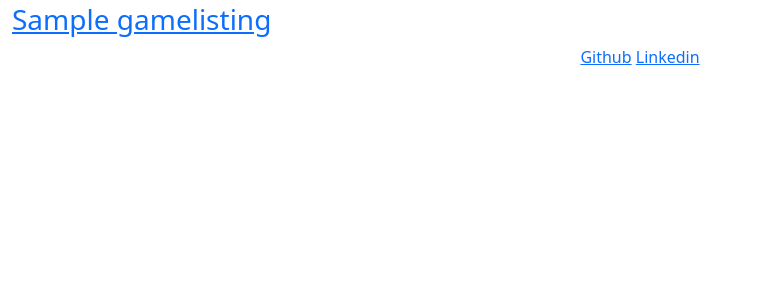
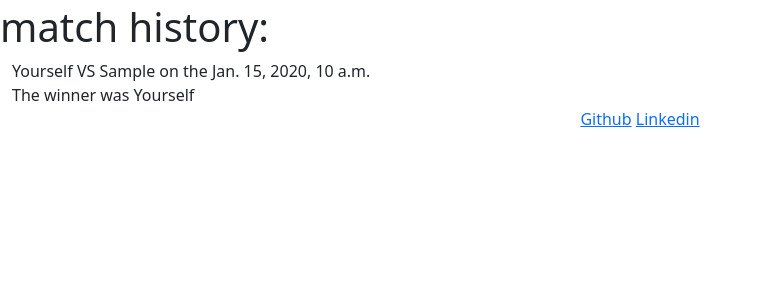
Before and after one commit to DanielFavell/board-vanguard, a Django app: page /1/match_history/ in a window 1280 px wide. Shown: the part 53-356 px from the top of the page, without its empty margins (0-760 px from the left). Run offline with Django 4.2, Linux system fonts and the light colour scheme; tables that the repository leaves empty hold one stand-in row (values such as "Sample post"); some libraries are stand-ins or nearby versions.

Commit message:
paths fixed

```diff
--- a/boardvanguard/settings.py
+++ b/boardvanguard/settings.py
@@ -31,7 +31,7 @@
 SECRET_KEY = os.environ.get('SECRET_KEY')
 
 # SECURITY WARNING: don't run with debug turned on in production!
-DEBUG = True
+DEBUG = False
 
 ALLOWED_HOSTS = ["8000-danielfavel-boardvangua-wxqjmtki5m8.ws-eu110.gitpod.io",".herokuapp.com"]
 
--- a/games/templates/games/game_detail.html
+++ b/games/templates/games/game_detail.html
@@ -4,9 +4,9 @@
 
 <h1>{{ game.game_name }}</h1>
 <p>
-    {{ game.description }}
+    {{ game.description | safe }}
 </p>
 
-<a href="{url 'match_history' game.game_name}">Match History</a>
+<a href="{% url 'match_history' game.slug %}">Match History</a>
 
 {% endblock content %}
--- a/games/templates/games/gamelisting_list.html
+++ b/games/templates/games/gamelisting_list.html
@@ -6,7 +6,7 @@
 {% for game in gamelisting_list %}
 <div class="container-fluid">
     <div class="row">
-        <a href="{% url 'match_history' game.slug %}"> <h3>{{ game.game_name }}</h3> </a>
+        <a href="{% url 'game_detail' game.slug %}"> <h3>{{ game.game_name }}</h3> </a>
     </div>
 </div>
 {% endfor %}
--- a/games/templates/games/match_history.html
+++ b/games/templates/games/matchlisting_list.html
@@ -2,13 +2,15 @@
 
 {% block content %}
 
-
-{% for match in match_history %}
+<h1>match history:</h1>
+{% for match in matchlisting_list %}
 <div class="container-fluid">
     <div class="row">
         <span>Yourself VS {{ match.opponent }} on the {{ match.time_created }}</span>
         <br>
-        <span>The winner was {{ match.winner }}</span>
+
+        <span>The winner was {% if match.winner == 0 %} Yourself {% else %} {{ match.opponent }} {% endif %}</span>
+
     </div>
 </div>
 {% endfor %}
--- a/games/urls.py
+++ b/games/urls.py
@@ -6,6 +6,6 @@
     path("new_match/", views.new_match, name="add_new_match"),
     path("new_match/success/", views.match_success, name="created_result"),
     path("games/", views.GameList.as_view(), name="game_list"),
+    path("<slug:slug>/match_history/", views.MatchHistory.as_view(), name="match_history"),
     path("<slug:slug>/", views.game_detail, name="game_detail"),
-    path("<slug:slug>/match_history/", views.MatchHistory.as_view(), name="match_history"),
 ]
--- a/games/views.py
+++ b/games/views.py
@@ -18,7 +18,7 @@
 
 def game_detail(request, slug):
     queryset = GameListing.objects.all()
-    game = get_object_or_404(queryset, game_name=slug)
+    game = get_object_or_404(queryset, slug=slug)
     return render(
         request,
         "games/game_detail.html",
@@ -29,8 +29,8 @@
 
 class MatchHistory(generic.ListView):
     model = MatchListing
-    queryset = GameListing.objects.all()
-    template_name = "match_history.html"
+    queryset = MatchListing.objects.all()
+    template_name = "matchlisting_list.html"
 
 def new_match(request):
     if request.method == "POST":
```
